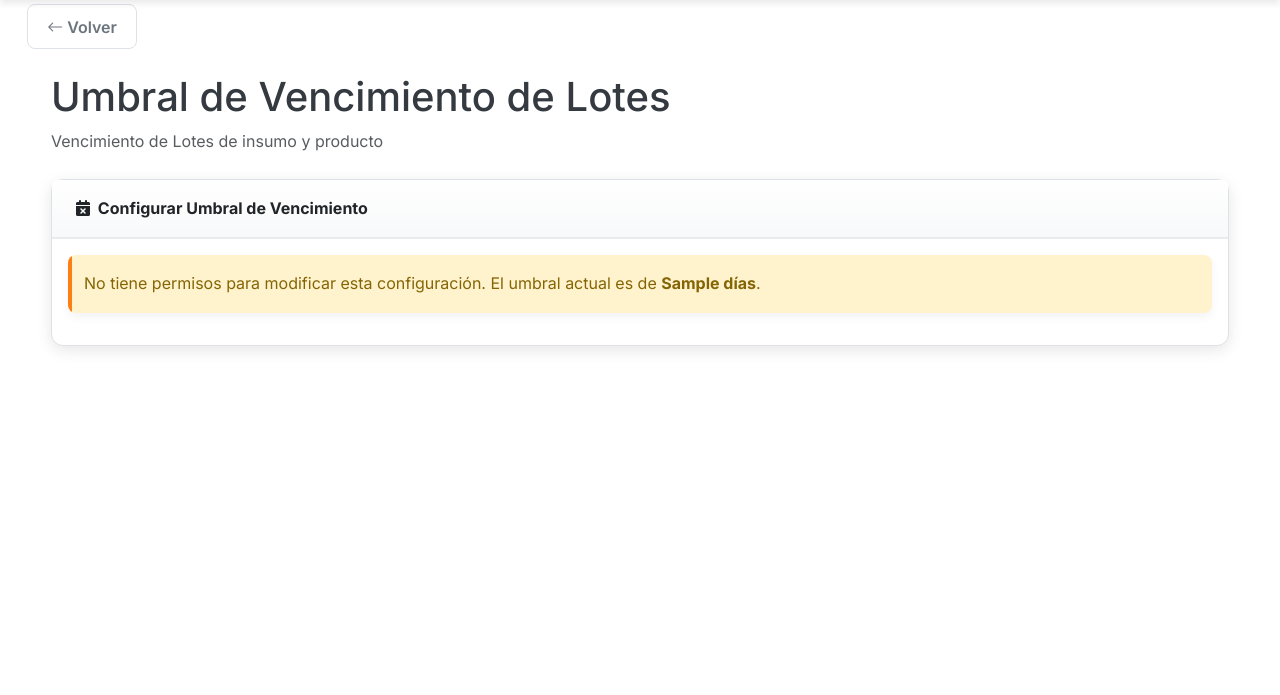
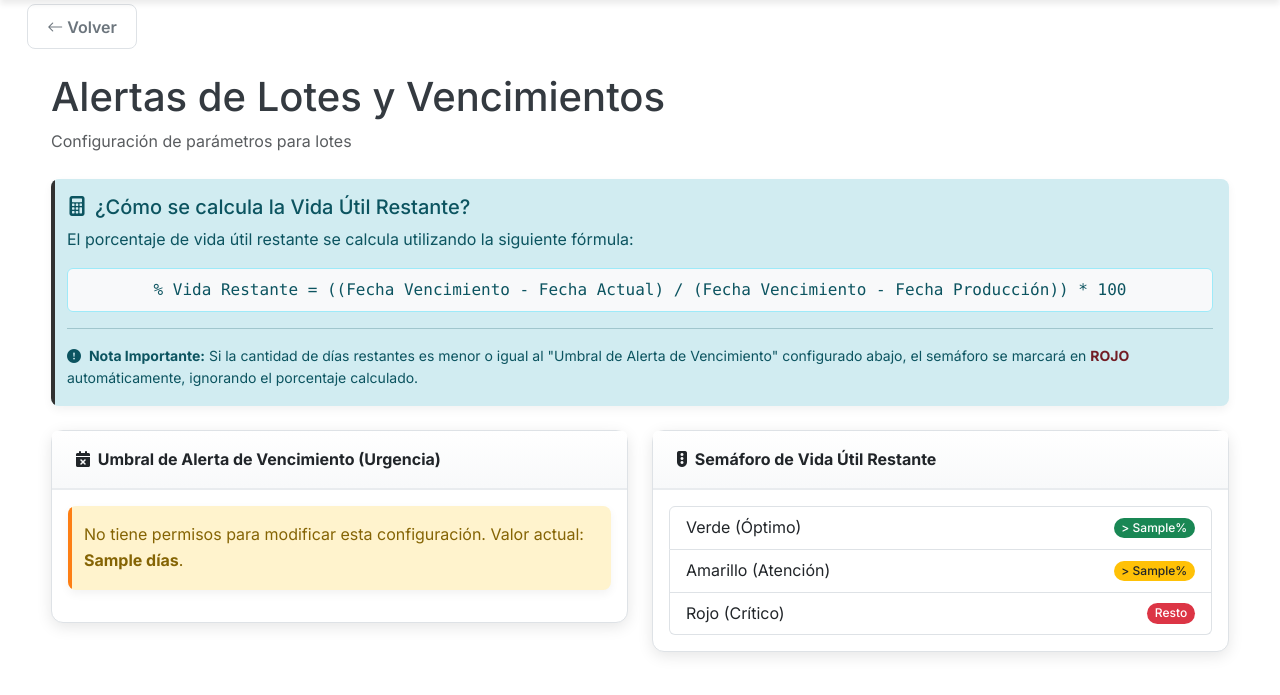
Before and after one commit to jza-lab/tp_principal-frozen, a Flask app: template app/templates/alertas/lotes.html in a window 1280 px wide. Shown: the part 68-763 px from the top of the page. Run offline with Flask 3, Linux system fonts and the light colour scheme; the template is opened without the code that fills it: values that come from a table or form of the project are taken from there, most other values are stand-ins (such as "Sample title", 1, 10 or a date in 2020); some libraries are stand-ins or nearby versions.

Commit message:
Add semaforo indicador de vida util de los lotes de productos

```diff
--- a/app/templates/alertas/lotes.html
+++ b/app/templates/alertas/lotes.html
@@ -9,35 +9,104 @@
     </a>
 </div>
 <div class="container-fluid px-4">
-    <h1 class="mt-4">Umbral de Vencimiento de Lotes</h1>
+    <h1 class="mt-4">Alertas de Lotes y Vencimientos</h1>
     <ol class="breadcrumb mb-4">
-        <li class="breadcrumb-item active">Vencimiento de Lotes de insumo y producto</li>
+        <li class="breadcrumb-item active">Configuración de parámetros para lotes</li>
     </ol>
 
+    <!-- Explicación de la Fórmula -->
+    <div class="alert alert-info mb-4" role="alert">
+        <h5 class="alert-heading"><i class="bi bi-calculator-fill me-2"></i>¿Cómo se calcula la Vida Útil Restante?</h5>
+        <p>El porcentaje de vida útil restante se calcula utilizando la siguiente fórmula:</p>
+        <p class="text-center font-monospace bg-light p-2 rounded border border-info-subtle">
+            % Vida Restante = ((Fecha Vencimiento - Fecha Actual) / (Fecha Vencimiento - Fecha Producción)) * 100
+        </p>
+        <hr>
+        <p class="mb-0 small">
+            <i class="bi bi-exclamation-circle-fill me-1"></i>
+            <strong>Nota Importante:</strong> Si la cantidad de días restantes es menor o igual al "Umbral de Alerta de Vencimiento" configurado abajo, el semáforo se marcará en <span class="text-danger fw-bold">ROJO</span> automáticamente, ignorando el porcentaje calculado.
+        </p>
+    </div>
+
+    <div class="row">
+        <!-- Configuración de Días de Vencimiento -->
+        <div class="col-xl-6">
             <div class="card mb-4">
                 <div class="card-header">
                     <i class="fas fa-calendar-times me-1"></i>
-            Configurar Umbral de Vencimiento
+                    Umbral de Alerta de Vencimiento (Urgencia)
                 </div>
                 <div class="card-body">
                     {% if 'configurar_alertas' is has_permission %}
                     <form action="{{ url_for('alertas.configurar_alertas_lotes') }}" method="POST">
                         {{ csrf_form.csrf_token }}
                         <div class="mb-3">
-                    <label for="dias_vencimiento" class="form-label">Días de antelación para alerta de vencimiento</label>
-                    <input type="number" min="0" max="30" class="form-control" id="dias_vencimiento" name="dias_vencimiento" value="{{ dias_vencimiento }}" required>
+                            <label for="dias_vencimiento" class="form-label">Días de antelación para alerta crítica</label>
+                            <input type="number" min="0" max="90" class="form-control" id="dias_vencimiento" name="dias_vencimiento" value="{{ dias_vencimiento }}" required>
                             <div class="form-text">
-                        Esta configuración determina cuántos días antes de la fecha de vencimiento de un lote se generará una alerta.
+                                Si los días restantes son menores o iguales a este valor, el semáforo será <strong>ROJO</strong> independientemente del porcentaje.
                             </div>
                         </div>
-                <button type="submit" class="btn btn-primary">Guardar Configuración</button>
+                        <button type="submit" class="btn btn-primary">Guardar</button>
                     </form>
                     {% else %}
                     <div class="alert alert-warning">
-                No tiene permisos para modificar esta configuración. El umbral actual es de <strong>{{ dias_vencimiento }} días</strong>.
+                        No tiene permisos para modificar esta configuración. Valor actual: <strong>{{ dias_vencimiento }} días</strong>.
                     </div>
                     {% endif %}
                 </div>
             </div>
         </div>
+
+        <!-- Configuración de Semáforo de Vida Útil -->
+        <div class="col-xl-6">
+            <div class="card mb-4">
+                <div class="card-header">
+                    <i class="fas fa-traffic-light me-1"></i>
+                    Semáforo de Vida Útil Restante
+                </div>
+                <div class="card-body">
+                    {% if 'configurar_alertas' is has_permission %}
+                    <form action="{{ url_for('alertas.configurar_alertas_lotes') }}" method="POST">
+                        {{ csrf_form.csrf_token }}
+
+                        <div class="mb-3">
+                            <label class="form-label fw-bold text-success"><i class="bi bi-circle-fill text-success"></i> Umbral VERDE (Mayor a %)</label>
+                            <input type="number" min="0" max="100" class="form-control" name="sem_verde" value="{{ sem_verde }}" required>
+                            <div class="form-text">Si la vida restante supera este %, el indicador será VERDE.</div>
+                        </div>
+
+                        <div class="mb-3">
+                            <label class="form-label fw-bold text-warning"><i class="bi bi-circle-fill text-warning"></i> Umbral AMARILLO (Mayor a %)</label>
+                            <input type="number" min="0" max="100" class="form-control" name="sem_amarillo" value="{{ sem_amarillo }}" required>
+                            <div class="form-text">Si la vida restante supera este % (pero no el verde), será AMARILLO.</div>
+                        </div>
+
+                        <div class="alert alert-light border">
+                            <i class="bi bi-info-circle"></i> Cualquier valor inferior o igual al umbral amarillo será <span class="text-danger fw-bold">ROJO</span>.
+                        </div>
+
+                        <button type="submit" class="btn btn-primary">Guardar Configuración</button>
+                    </form>
+                    {% else %}
+                    <ul class="list-group">
+                        <li class="list-group-item d-flex justify-content-between align-items-center">
+                            Verde (Óptimo)
+                            <span class="badge bg-success rounded-pill">> {{ sem_verde }}%</span>
+                        </li>
+                        <li class="list-group-item d-flex justify-content-between align-items-center">
+                            Amarillo (Atención)
+                            <span class="badge bg-warning text-dark rounded-pill">> {{ sem_amarillo }}%</span>
+                        </li>
+                        <li class="list-group-item d-flex justify-content-between align-items-center">
+                            Rojo (Crítico)
+                            <span class="badge bg-danger rounded-pill">Resto</span>
+                        </li>
+                    </ul>
+                    {% endif %}
+                </div>
+            </div>
+        </div>
+    </div>
+</div>
 {% endblock %}
```
Also changed, not shown: app/models/lote_producto.py (+36 -0 lines), app/templates/lotes_productos/listar.html (+8 -1 lines), app/utils/vida_util.py (added, +106 -0 lines), app/views/alertas_routes.py (+30 -9 lines). Lines whose indentation alone changed are shown as unchanged.
